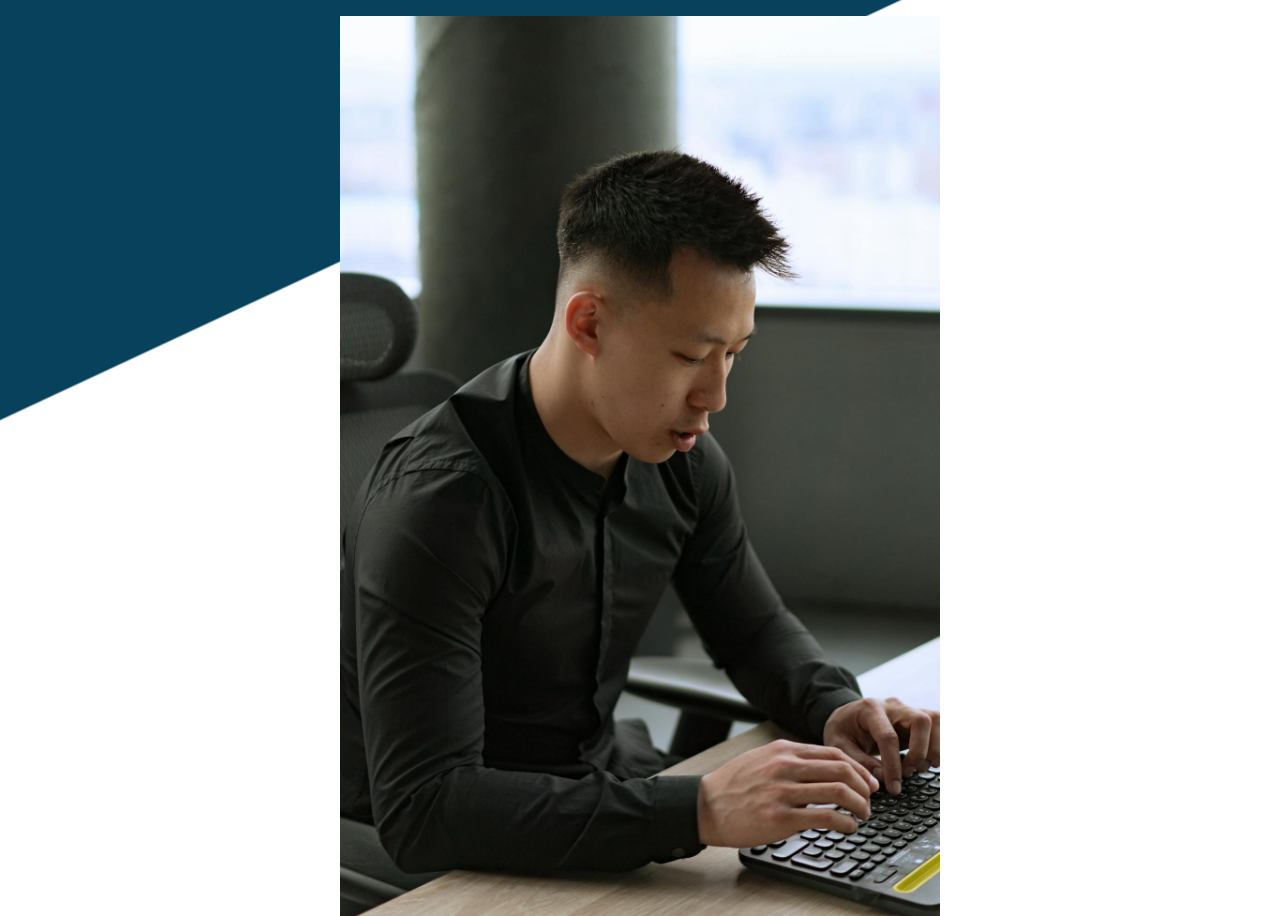
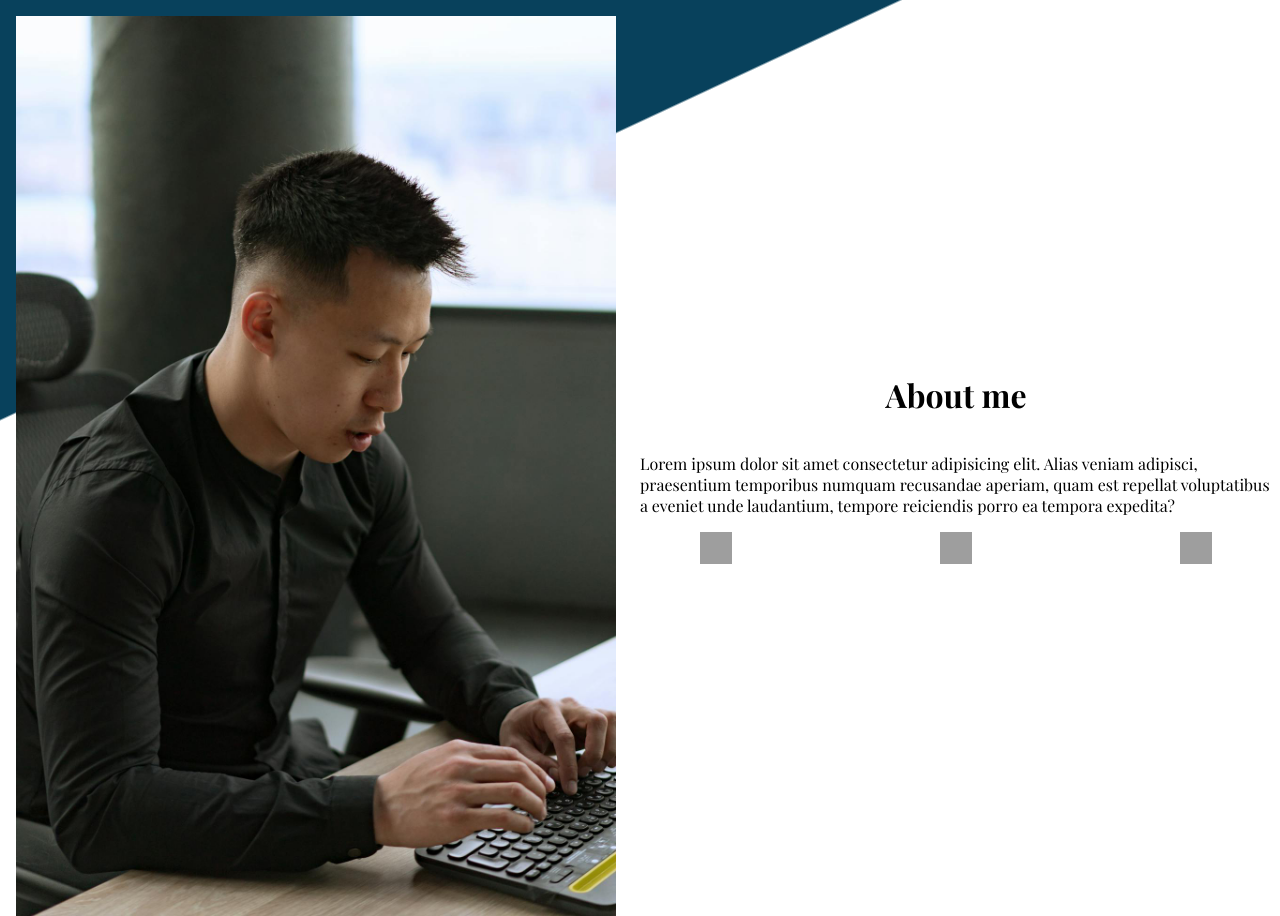
Before and after one commit to bobmcw/odin-homePage, a website built with webpack: page src/index.html in a window 1280 px wide. Shown: the top 916 px of the page. Built offline with nearby package versions, Linux system fonts and the light colour scheme; grey boxes are pictures that could not be loaded; a web font is replaced by a local one.

Commit message:
added a wrapper for the text in about section

```diff
--- a/src/index.html
+++ b/src/index.html
@@ -19,12 +19,14 @@
         1280px"
         src="img/img_1280w.jpg"
         alt="my photo" />
+        <div class="aboutText">
             <h1>About me</h1>
             <p>Lorem ipsum dolor sit amet consectetur adipisicing elit. Alias veniam adipisci, praesentium temporibus numquam recusandae aperiam, quam est repellat voluptatibus a eveniet unde laudantium, tempore reiciendis porro ea tempora expedita?</p>
             <div class="icons">
                 <img src="https://cdn.jsdelivr.net/gh/devicons/devicon@latest/icons/github/github-original.svg" />
                 <img src="https://cdn.jsdelivr.net/gh/devicons/devicon@latest/icons/linkedin/linkedin-plain.svg" />
                 <img src="https://cdn.jsdelivr.net/gh/devicons/devicon@latest/icons/twitter/twitter-original.svg" />
+            </div>
         </div>
     </div>
     <div class="workWrapper">
--- a/src/style.css
+++ b/src/style.css
@@ -13,13 +13,16 @@
     margin: 1rem;
     margin-bottom: 0;
 }
-.about{
+.about, .aboutText{
     display: flex;
     align-items: center;
     flex-direction: column;
 }
-.about > h1{
+.about > .aboutText > h1{
     font-weight: bold;
+}
+.aboutText{
+    padding: 0.5rem;
 }
 *{
     font-family: "Playfair Display", serif;
@@ -109,4 +112,12 @@ footer > .icons{
         margin: 1rem;
         grid-template-columns: repeat( auto-fit, minmax(400px,1fr));
     }
+    .about{
+        display: flex;
+        flex-direction: row;
+    }
+    .aboutText{
+        display: flex;
+        flex-direction: column;
+    }
 }
```
Lines whose indentation alone changed are shown as unchanged.
